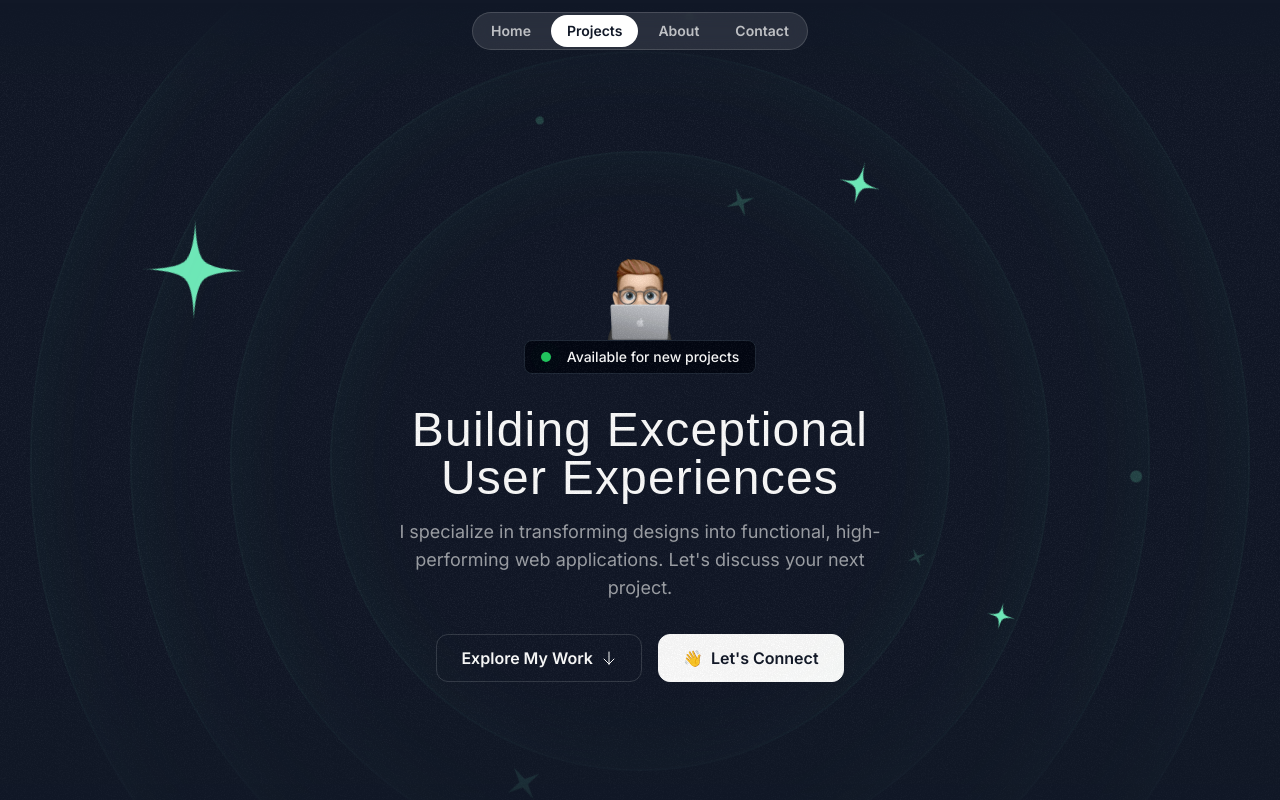
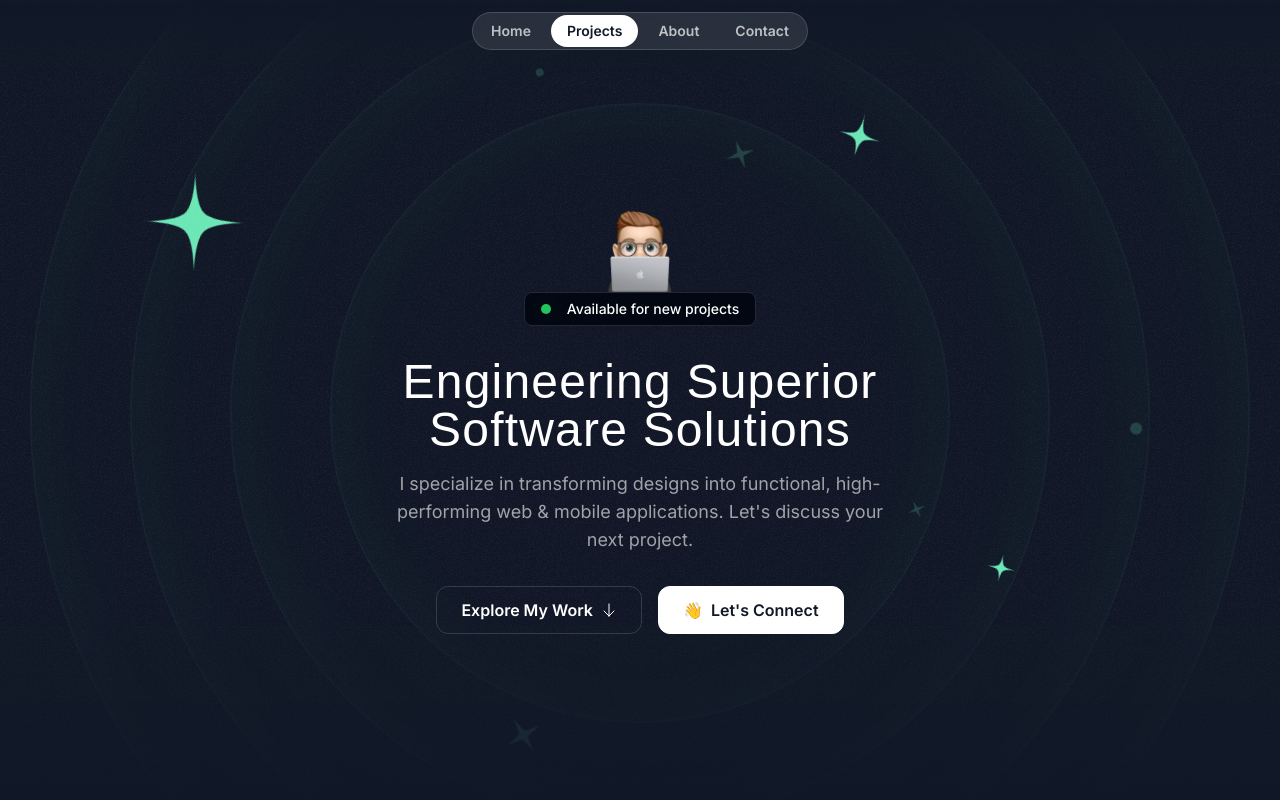
Before and after one commit to vinulays/portfolio, a Next.js app: page / in a window 1280 px wide. Shown: the top 800 px of the page. Built offline with nearby package versions, Linux system fonts and the light colour scheme; a web font is replaced by a local one.

Commit message:
feat: updated map location image

```diff
--- a/src/sections/About.tsx
+++ b/src/sections/About.tsx
@@ -10,7 +10,7 @@ import HTMLIcon from "@/assets/icons/html5.svg";
 import CssIcon from "@/assets/icons/css3.svg";
 import ReactIcon from "@/assets/icons/react.svg";
 import GithubIcon from "@/assets/icons/github.svg";
-import mapImage from "@/assets/images/map.png";
+import mapImage from "@/assets/images/location.webp";
 import smileMemoji from "@/assets/images/memoji-smile.png";
 import CardHeader from "@/components/CardHeader";
 import ToolboxItems from "@/components/ToolboxItems";
--- a/src/sections/Hero.tsx
+++ b/src/sections/Hero.tsx
@@ -8,8 +8,8 @@ import { HeroOrbit } from "@/components/HeroOrbit";
 
 const Hero = () => {
   return (
-    <div className="py-32 md:py-48 lg:py-60 relative z-0 overflow-x-clip">
-      <div className="absolute inset-0 [mask-image:linear-gradient(to_bottom,transparent,black_10%,black_70%,transparent)]">
+    <div className="py-32 md:py-48 relative z-0 overflow-x-clip">
+      <div className="absolute -z-10 inset-0 [mask-image:linear-gradient(to_bottom,transparent,black_10%,black_70%,transparent)]">
         <div
           className="absolute inset-0 -z-30 opacity-5"
           style={{ backgroundImage: `url(${grainImage.src})` }}
@@ -117,23 +117,29 @@ const Hero = () => {
         </div>
         <div className="max-w-lg mx-auto">
           <h1 className="font-serif text-3xl md:text-5xl text-center mt-8 tracking-wide">
-            Building Exceptional User Experiences
+            Engineering Superior Software Solutions
           </h1>
           <p className="mt-4 text-center text-white/60 md:text-lg">
             I specialize in transforming designs into functional,
-            high-performing web applications. Let's discuss your next project.
+            high-performing web & mobile applications. Let's discuss your next
+            project.
           </p>
         </div>
 
         <div className="flex flex-col md:flex-row justify-center items-center mt-8 gap-4">
+          <a href="#projects">
             <button className="inline-flex items-center gap-2 border border-white/15 px-6 h-12 rounded-xl">
               <span className="font-semibold">Explore My Work</span>
               <ArrowDown className="size-4" />
             </button>
+          </a>
+
+          <a href="#contact">
             <button className="inline-flex items-center gap-2 border border-white bg-white text-gray-900 px-6 h-12 rounded-xl">
               <span>👋</span>
               <span className="font-semibold">Let's Connect</span>
             </button>
+          </a>
         </div>
       </div>
     </div>
```
Also changed, not shown: src/assets/images/location.webp (added). Lines whose indentation alone changed are shown as unchanged.
